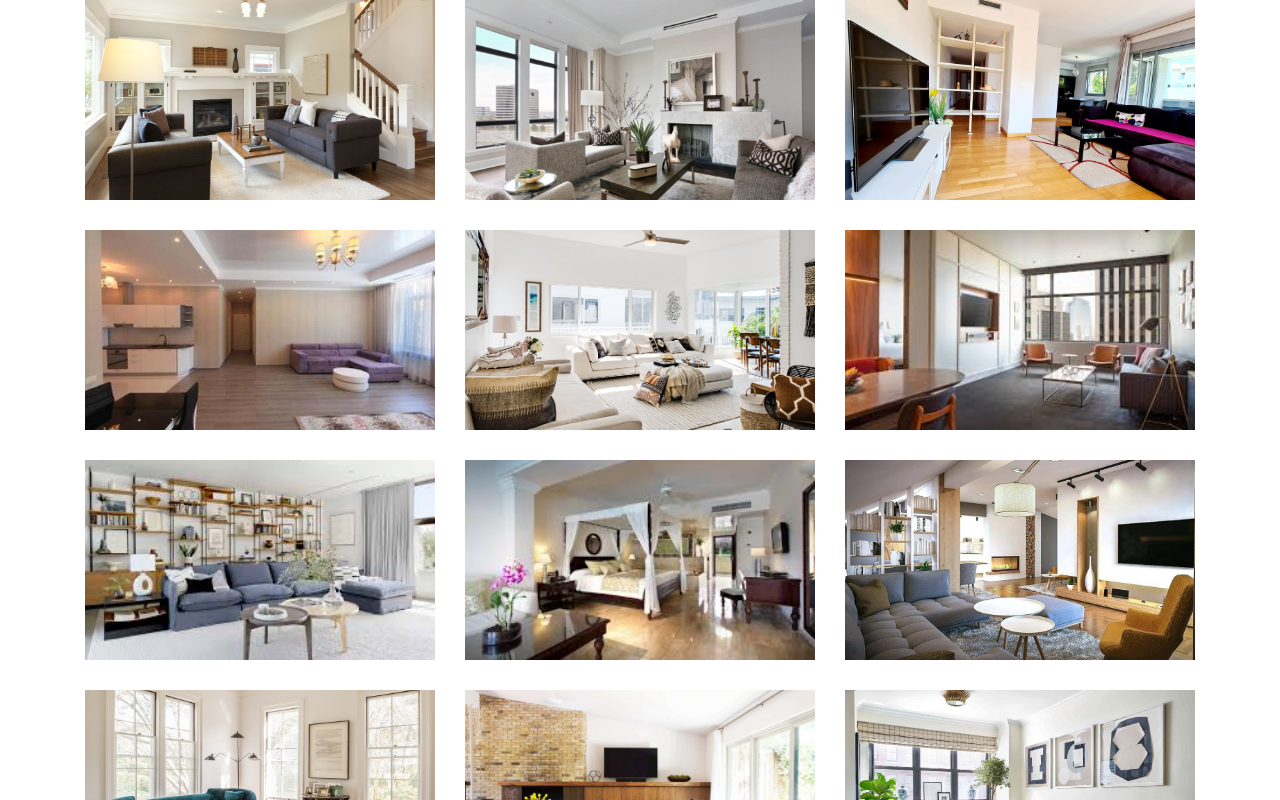
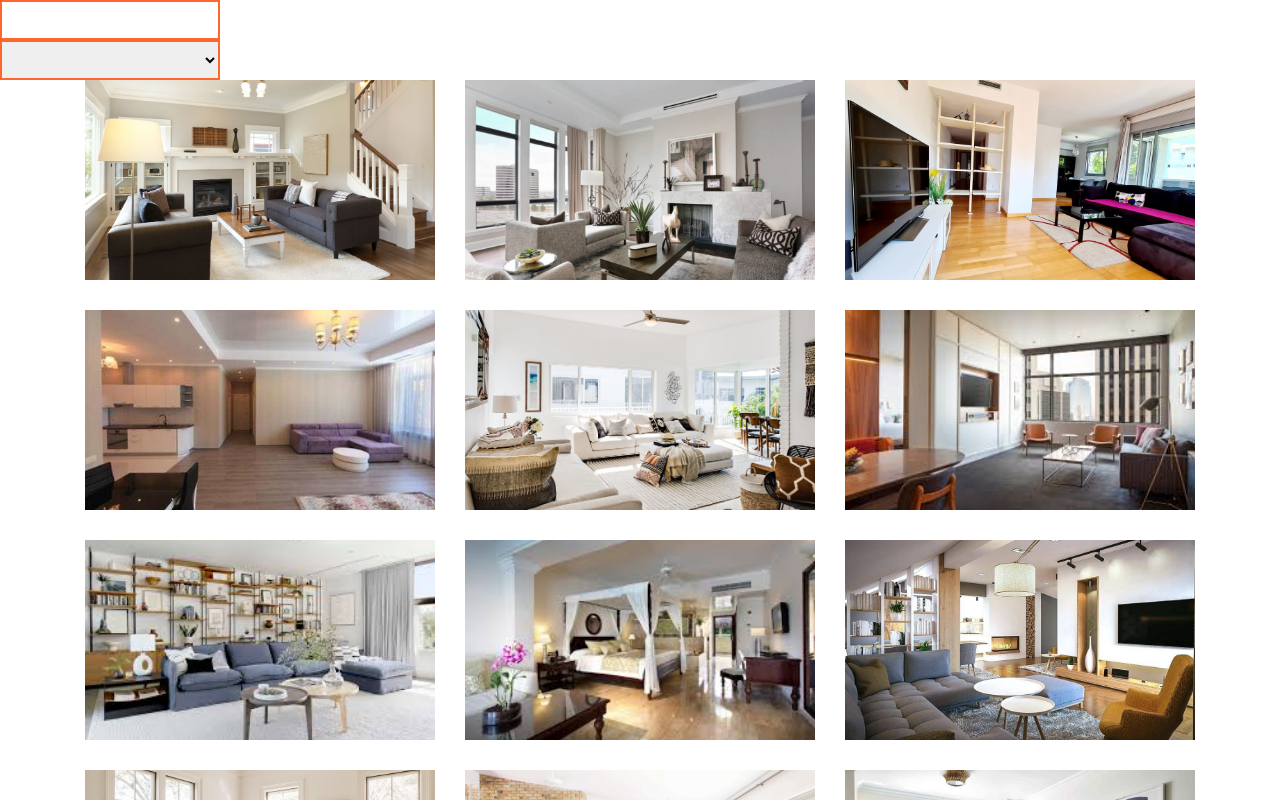
Before and after one commit to Volodymyr-bart/booking-clone_vue, a Vue app: page / in a window 1280 px wide. Shown: the top 800 px of the page. Built offline with nearby package versions, Linux system fonts and the light colour scheme.

Commit message:
finish 13-14

```diff
--- a/src/App.vue
+++ b/src/App.vue
@@ -1,5 +1,8 @@
 <template>
   <div class="app">
+    <h2>{{ text }}</h2>
+    <CustomInput v-model="text" />
+    <CustomSelect :items="['name', 'label', 'salary']" />
     <ApartmentsList :items="apartments">
       <template v-slot:apartment="{ apartment }">
         <ApartmentsItem
@@ -15,21 +18,28 @@
 <script>
 import ApartmentsList from "./components/apartment/ApartmentsList.vue";
 import ApartmentsItem from "./components/apartment/ApatmentsItem.vue";
-
+import CustomInput from "./components/shared/CustomInput.vue";
+import CustomSelect from "./components/shared/CustomSelect.vue";
 import apartments from "./components/apartment/apartment";
 export default {
   name: "App",
-  components: { ApartmentsList, ApartmentsItem },
+  components: { CustomInput, CustomSelect, ApartmentsList, ApartmentsItem },
   data() {
     return {
+      text: "",
       apartments,
     };
+  },
+  methods: {
+    handleItemClick() {
+      console.log("Item click");
+    },
   },
 };
 </script>
 
 <style>
-#app {
+.app {
   display: flex;
   flex-direction: column;
   min-height: 100vh;
--- a/src/assets/scss/index.scss
+++ b/src/assets/scss/index.scss
@@ -1,4 +1,5 @@
 @import "./reset";
+@import "./variables";
 
 * {
   box-sizing: border-box;
--- /dev/null
+++ b/src/assets/scss/variables.scss
@@ -0,0 +1,3 @@
+$main-color: #ff662d;
+$secondary-color: #0f1d2d;
+$card-bg: #e1efff;
--- /dev/null
+++ b/src/components/shared/CustomInput.vue
@@ -0,0 +1,102 @@
+<template>
+  <div class="wrapper-input">
+    <input
+      v-on="listeners"
+      v-bind="$attrs"
+      class="custom-input"
+      :class="!isValid && 'custom-input--error'" />
+    <span v-if="!isValid" class="custom-input__error">{{ error }}</span>
+  </div>
+</template>
+
+<script>
+export default {
+  name: "CustomInput",
+  data() {
+    return {
+      isValid: true,
+      error: "",
+    };
+  },
+  inheritAttrs: false,
+  props: {
+    value: {
+      type: String,
+      default: "",
+    },
+    errorMessage: {
+      type: String,
+      default: "",
+    },
+    rules: {
+      type: Array,
+      default: () => [],
+    },
+  },
+  computed: {
+    listeners() {
+      return {
+        ...this.$attrs,
+        input: (event) => this.$emit("input", event.target.value),
+      };
+    },
+  },
+  watch: {
+    value(value) {
+      this.validate(value);
+      console.log(value);
+    },
+  },
+  methods: {
+    validate() {
+      this.isValid = this.rules.every((rule) => {
+        const { hasPassed, message } = rule(this.value);
+
+        if (!hasPassed) {
+          this.error = message || this.errorMessage;
+        }
+
+        return hasPassed;
+      });
+    },
+  },
+};
+</script>
+
+<style lang="scss" scoped>
+@import "../../assets/scss/variables";
+
+.wrapper-input {
+  position: relative;
+  display: inline-flex;
+}
+
+.custom-input {
+  height: 40px;
+  max-width: 220px;
+  width: 100%;
+  border: 2px solid $main-color;
+  font-size: 18px;
+  outline: none;
+  line-height: inherit;
+  padding: 8px 15px;
+
+  &::placeholder {
+    color: inherit;
+  }
+
+  &--error {
+    border-color: red;
+  }
+
+  &__error {
+    position: absolute;
+    top: 100%;
+    right: 0;
+    width: 100%;
+    font-size: 12px;
+    color: red;
+    line-height: 1.3;
+  }
+}
+</style>
--- /dev/null
+++ b/src/components/shared/CustomSelect.vue
@@ -0,0 +1,51 @@
+<template>
+  <select v-on="listeners" class="custom-select">
+    <option v-for="item in formatedItems" :value="item.value" :key="item.value">{{}}</option>
+  </select>
+</template>
+
+<script>
+export default {
+  name: "CustomSelect",
+  props: {
+    items: {
+      type: Array,
+      required: true,
+    },
+  },
+  computed: {
+    listeners() {
+      return {
+        ...this.$attrs,
+        input: (event) => this.$emit("input", event.target.value),
+      };
+    },
+    formatedItems() {
+      return this.items.map((item) => {
+        return typeof item === "object"
+          ? item
+          : {
+              value: item,
+              label: item,
+            };
+      });
+    },
+  },
+};
+</script>
+
+<style lang="scss" scoped>
+@import "../../assets/scss/variables";
+
+.custom-select {
+  height: 40px;
+  max-width: 220px;
+  width: 100%;
+  border: 2px solid $main-color;
+  font-size: 18px;
+  outline: none;
+  padding: 8px 15px;
+  cursor: pointer;
+  display: inline-block;
+}
+</style>
```
